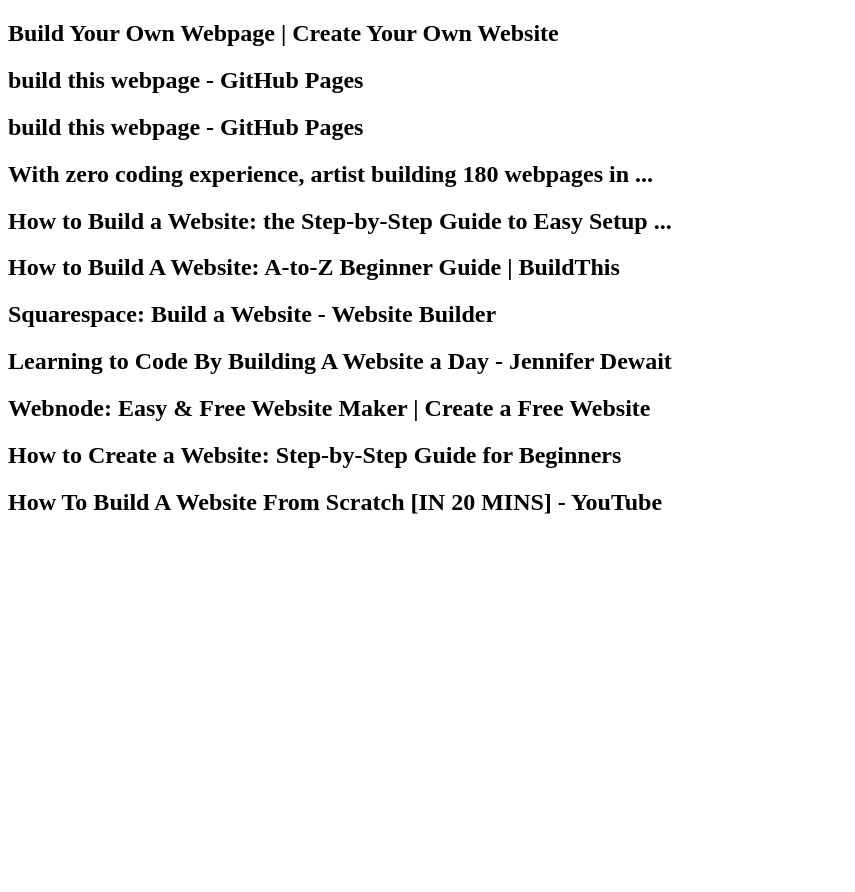
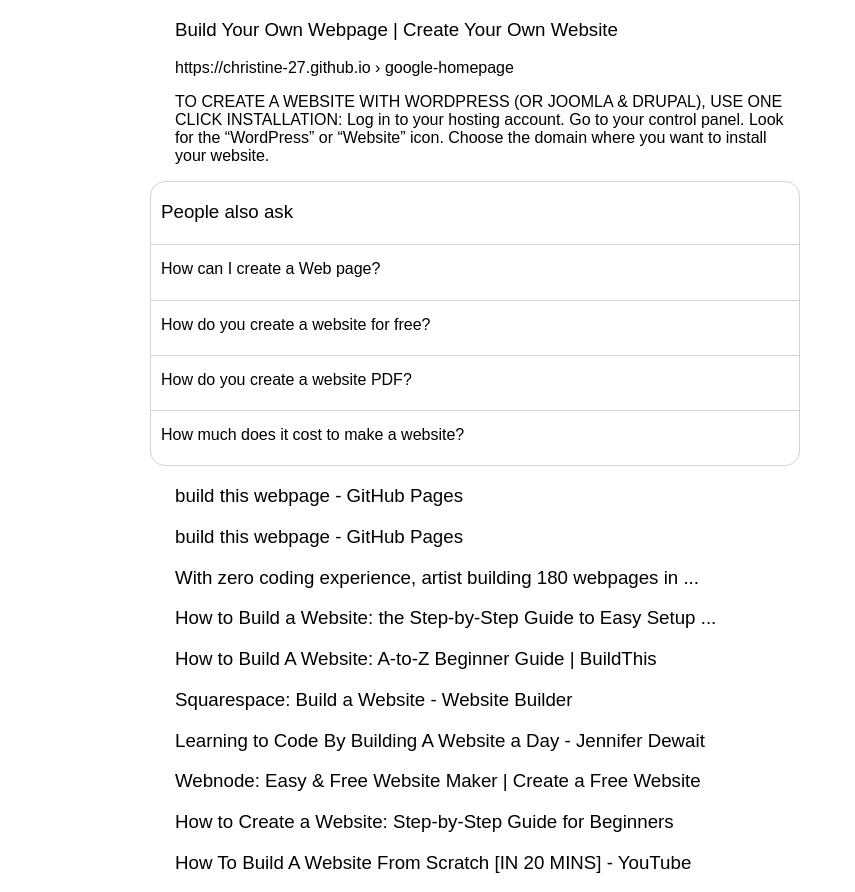
Before and after one commit to are92592/google-h, a plain HTML site: page index.html in a window 1280 px wide. Shown: the whole page, without its empty margins (0-855 px from the left). Before the commit the page ends 800 px from the top, so only its background shows below. Drawn offline with Linux system fonts and the light colour scheme.

Commit message:
moving forward on html page and css page

```diff
--- a/googleh.css
+++ b/googleh.css
@@ -1,3 +1,34 @@
-h2 {
-    font-style: arial, sans-serif;
+body {
+    margin-left: 150px;
+    width: 650px;
 }
+
+#questions {
+    border: 1px solid lightgrey;
+    border-radius: 15px;
+}
+
+#questions h3{
+    padding-left: 10px;
+}
+
+#questions h4 {
+    padding-left: 10px;
+    font-family: arial, sans-serif;
+    font-weight: lighter;
+    border-top: 1px solid lightgrey;
+    padding-top: 15px;
+}
+
+h3 {
+    font-family: arial, sans-serif;
+    font-weight: lighter;
+}
+
+.link {
+    padding-left: 25px;
+}
+
+p {
+    font-family: arial, sans-serif;
+}
--- a/index.html
+++ b/index.html
@@ -1,19 +1,57 @@
 <!DOCTYPE html>
 <header>
     <title>google- hard</title>
-    <link rel="stylesheet" type="text/css" href="google.css">
+    <link rel="stylesheet" type="text/css" href="googleh.css">
+
     <body>
-        <h2>Build Your Own Webpage | Create Your Own Website</h2>
-        <h2>build this webpage - GitHub Pages</h2>
-        <h2>build this webpage - GitHub Pages</h2>
-        <h2>With zero coding experience, artist building 180 webpages in ...</h2>
-        <h2>How to Build a Website: the Step-by-Step Guide to Easy Setup ...</h2>
-        <h2>How to Build A Website: A-to-Z Beginner Guide | BuildThis</h2>
-        <h2>Squarespace: Build a Website - Website Builder</h2>
-        <h2>Learning to Code By Building A Website a Day - Jennifer Dewait</h2>
-        <h2>Webnode: Easy & Free Website Maker | Create a Free Website</h2>
-        <h2>How to Create a Website: Step-by-Step Guide for Beginners</h2>
-        <h2>How To Build A Website From Scratch [IN 20 MINS] - YouTube</h2>
+        <div class = "link">
+            <h3>Build Your Own Webpage | Create Your Own Website</h3>
+            <p>https://christine-27.github.io › google-homepage</p>
+              <p>TO CREATE A WEBSITE WITH WORDPRESS (OR JOOMLA & DRUPAL), USE ONE CLICK
+              INSTALLATION: Log in to your hosting account. Go to your control panel. Look for
+              the “WordPress” or “Website” icon. Choose the domain where you want to install your website.</p>
+        </div>
+
+        <div id = "questions">
+            <h3>People also ask</h3>
+            <nav>
+                <a><h4>How can I create a Web page?</h4></a>
+                <a><h4>How do you create a website for free?</h4></a>
+                <a><h4>How do you create a website PDF?</h4></a>
+                <a><h4>How much does it cost to make a website?</h4></a>
+            </nav>
+        </div>
+
+        <div class = "link">
+            <h3>build this webpage - GitHub Pages</h3>
+        </div>
+        <div class = "link">
+            <h3>build this webpage - GitHub Pages</h3>
+        </div>
+        <div class = "link">
+            <h3>With zero coding experience, artist building 180 webpages in ...</h3>
+        </div>
+        <div class = "link">
+            <h3>How to Build a Website: the Step-by-Step Guide to Easy Setup ...</h3>
+        </div>
+        <div class = "link">
+            <h3>How to Build A Website: A-to-Z Beginner Guide | BuildThis</h3>
+        </div>
+        <div class = "link">
+            <h3>Squarespace: Build a Website - Website Builder</h3>
+        </div>
+        <div class = "link">
+            <h3>Learning to Code By Building A Website a Day - Jennifer Dewait</h3>
+        </div>
+        <div class = "link">
+            <h3>Webnode: Easy & Free Website Maker | Create a Free Website</h3>
+        </div>
+        <div class = "link">
+            <h3>How to Create a Website: Step-by-Step Guide for Beginners</h3>
+        </div>
+        <div class = "link">
+            <h3>How To Build A Website From Scratch [IN 20 MINS] - YouTube</h3>
+        </div>
 
     </body>
 </header>
```
